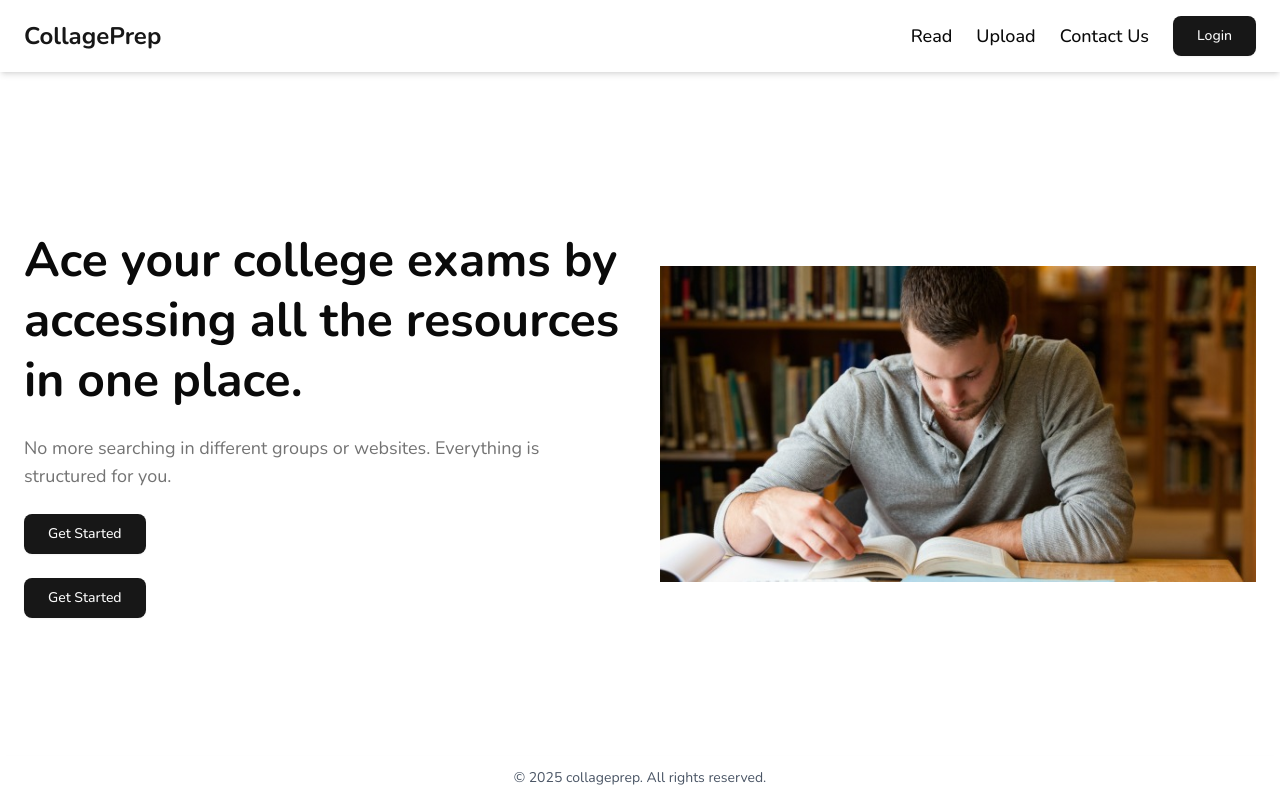
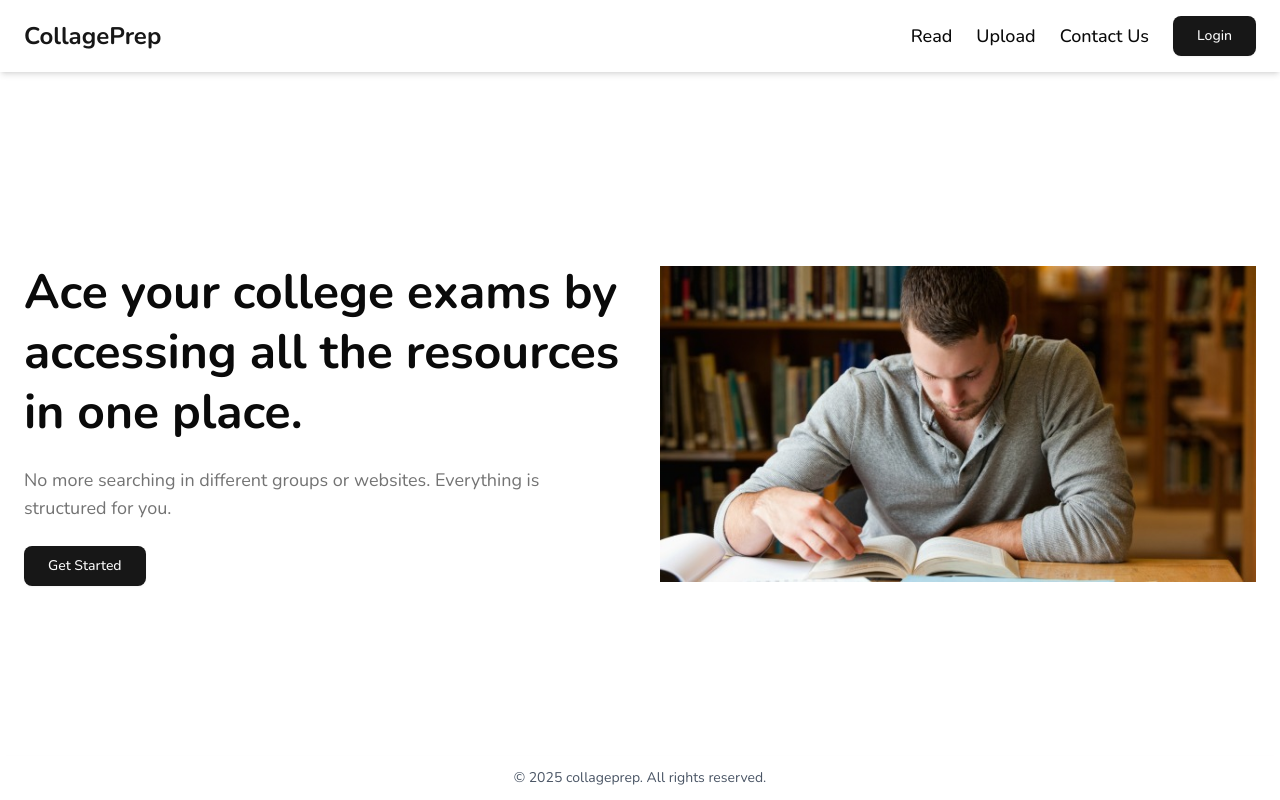
Before and after one commit to sanskartam0801/CollagePrep, a React (Vite) app: page / in a window 1280 px wide. Shown: the top 800 px of the page. Built offline with nearby package versions, Linux system fonts and the light colour scheme; no server answers.

Commit message:
navbar changes

```diff
--- a/src/pages/Home.jsx
+++ b/src/pages/Home.jsx
@@ -34,11 +34,7 @@ const Home = () => {
           <p className="text-lg text-muted-foreground">
             No more searching in different groups or websites. Everything is structured for you.
           </p>
-          {
-            token==null?( <Link  to ="/login"><Button size="lg">Get Started</Button>
-          </Link>):(<Link  to ="/main"><Button size="lg">Get Started</Button>
-          </Link>)
-          }
+
 
 
           {/* Conditional Button */}
```
